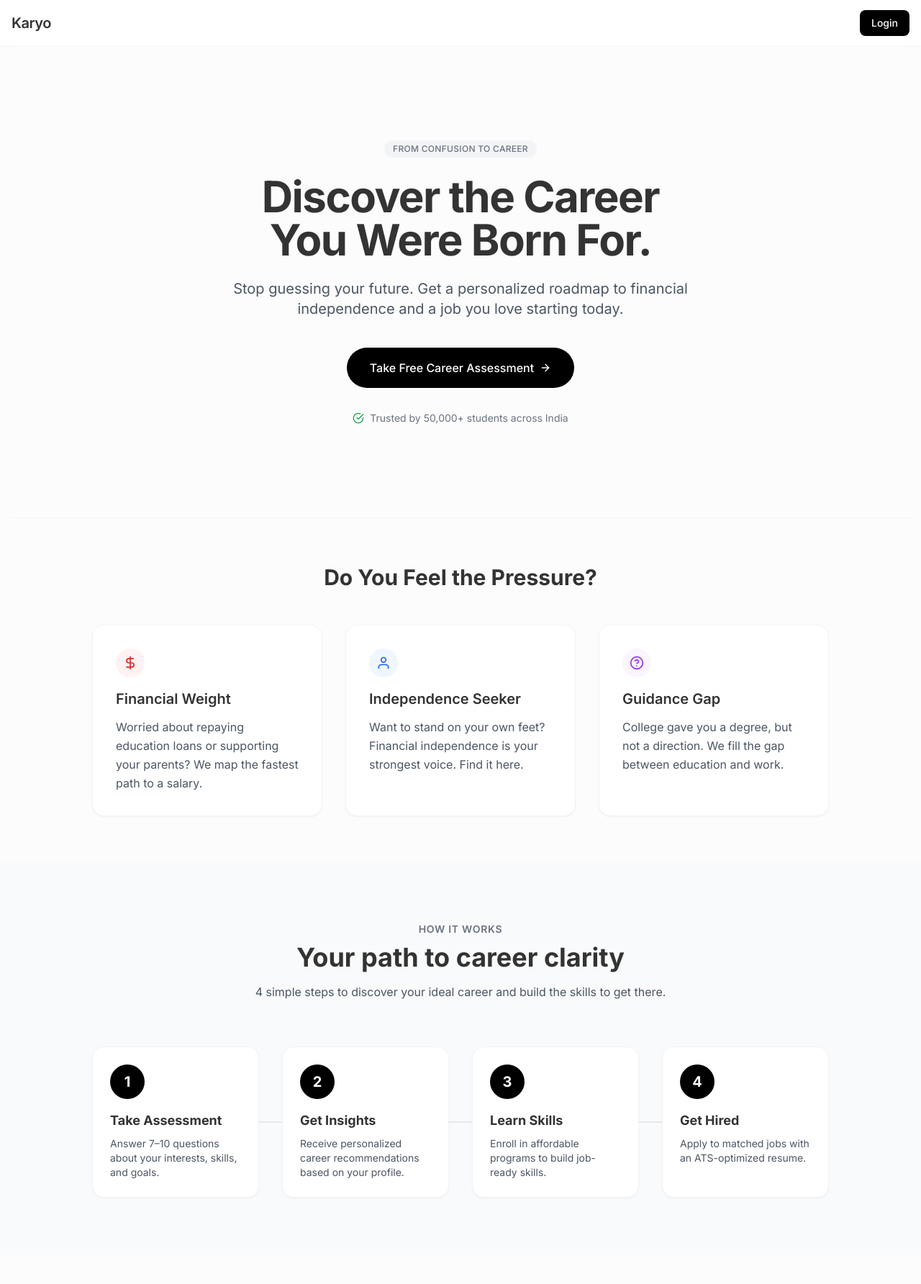
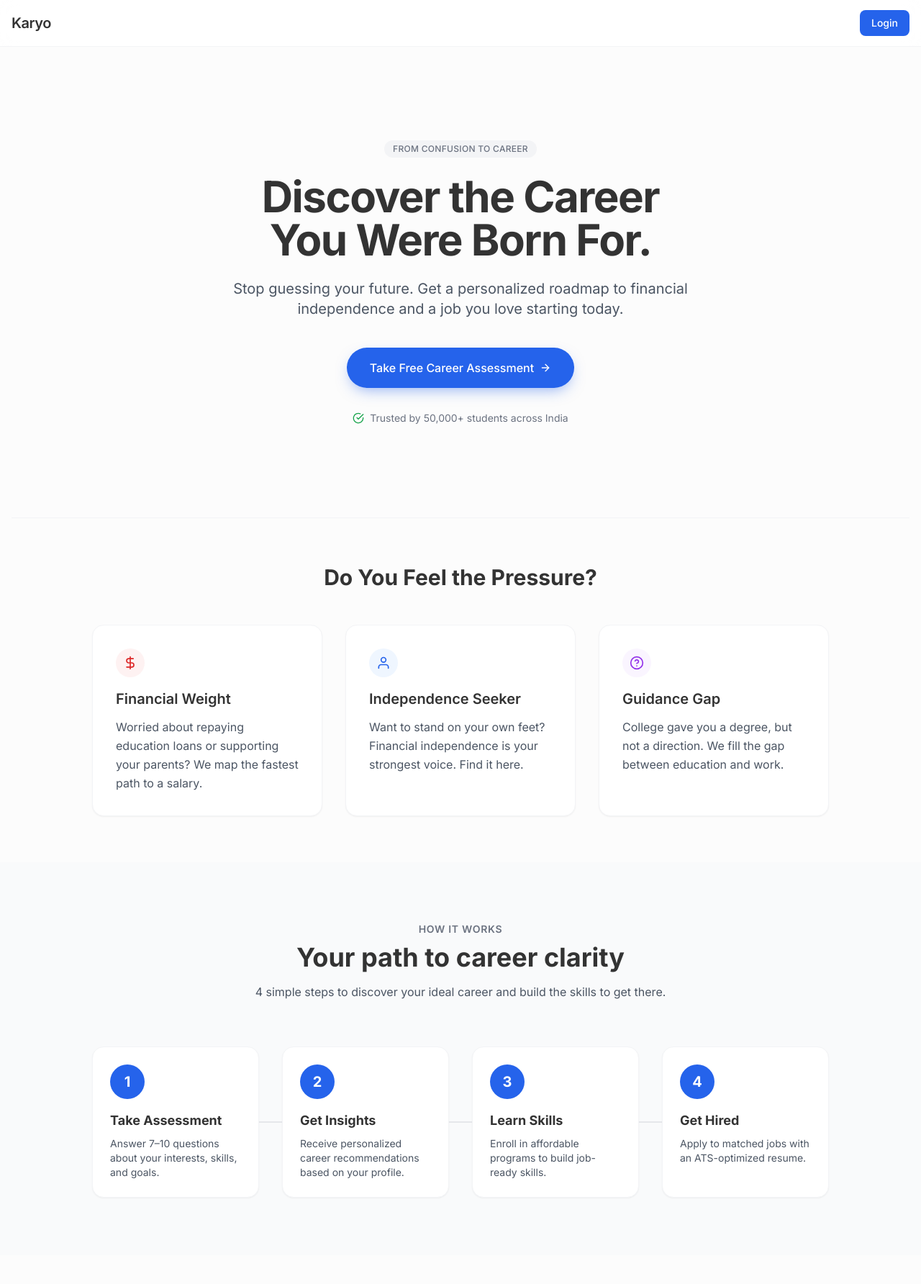
Before and after one commit to Recjvenik/careerhub, a Django app: page / in a window 1280 px wide. Shown: the top 1784 px of the page at 72% size. Run offline with Django 5.2, Linux system fonts and the light colour scheme.

Commit message:
color update

```diff
--- a/templates/assessments/question.html
+++ b/templates/assessments/question.html
@@ -53,7 +53,7 @@
                     <!-- Desktop button (hidden on mobile) -->
                     <div class="hidden sm:flex mt-10 justify-end">
                         <button type="submit"
-                            class="px-8 py-3 bg-black text-white rounded-lg font-medium hover:bg-gray-800 transition-all shadow-md hover:shadow-lg">
+                            class="px-8 py-3 bg-blue-600 text-white rounded-lg font-medium hover:bg-blue-700 transition-all shadow-md hover:shadow-lg">
                             {% if index|add:1 == total %}Submit Assessment{% else %}Next Question{% endif %}
                         </button>
                     </div>
@@ -67,7 +67,7 @@
 <div
     class="fixed bottom-0 left-0 right-0 bg-white border-t border-gray-200 px-4 py-4 flex items-center justify-center z-20 sm:hidden">
     <button type="submit" form="question-form"
-        class="w-full max-w-xs py-3 bg-black text-white rounded-lg font-medium hover:bg-gray-800 transition-all text-base">
+        class="w-full max-w-xs py-3 bg-blue-600 text-white rounded-lg font-medium hover:bg-blue-700 transition-all text-base">
         {% if index|add:1 == total %}Submit Assessment{% else %}Next Question{% endif %}
     </button>
 </div>
--- a/templates/assessments/start.html
+++ b/templates/assessments/start.html
@@ -40,7 +40,7 @@
             <form method="post" id="assessment-form" class="hidden sm:block">
                 {% csrf_token %}
                 <button type="submit"
-                    class="px-8 py-4 bg-black text-white rounded-lg font-medium hover:bg-gray-800 transition-all shadow-lg hover:shadow-xl transform hover:-translate-y-0.5">
+                    class="px-8 py-4 bg-blue-600 text-white rounded-lg font-medium hover:bg-blue-700 transition-all shadow-lg hover:shadow-xl transform hover:-translate-y-0.5">
                     Start Assessment
                 </button>
             </form>
@@ -56,7 +56,7 @@
 <div
     class="fixed bottom-0 left-0 right-0 bg-white border-t border-gray-200 px-4 py-4 flex items-center justify-center z-20 sm:hidden">
     <button type="submit" form="assessment-form-mobile"
-        class="w-full max-w-xs py-3 bg-black text-white rounded-lg font-medium hover:bg-gray-800 transition-all text-base">
+        class="w-full max-w-xs py-3 bg-blue-600 text-white rounded-lg font-medium hover:bg-blue-700 transition-all text-base">
         Start Assessment
     </button>
 </div>
--- a/templates/base.html
+++ b/templates/base.html
@@ -52,7 +52,8 @@
 
                 <!-- Gender-based SVG Avatar -->
                 {% if user.gender == 'Male' %}
-                <a href="{% url 'profile' %}" class="w-8 h-8 rounded-full bg-pink-100 flex items-center justify-center">
+                <a href="{% url 'profile' %}"
+                    class="w-8 h-8 rounded-full bg-pink-100 inline-flex items-center justify-center flex-shrink-0">
                     <svg xmlns="http://www.w3.org/2000/svg" viewBox="0 0 24 24" fill="currentColor"
                         class="w-5 h-5 text-pink-600">
                         <path fill-rule="evenodd"
@@ -61,7 +62,8 @@
                     </svg>
                 </a>
                 {% else %}
-                <a href="{% url 'profile' %}" class="w-8 h-8 rounded-full bg-blue-100 flex items-center justify-center">
+                <a href="{% url 'profile' %}"
+                    class="w-8 h-8 rounded-full bg-blue-100 inline-flex items-center justify-center flex-shrink-0">
                     <svg xmlns="http://www.w3.org/2000/svg" viewBox="0 0 24 24" fill="currentColor"
                         class="w-5 h-5 text-blue-600">
                         <path fill-rule="evenodd"
@@ -74,7 +76,7 @@
                 <!-- Desktop User Menu -->
                 <div class="hidden md:flex items-center gap-4">
                     <a href="{% url 'profile' %}" class="text-sm font-medium text-gray-600 hover:text-gray-900">
-                        {{ user.full_name }}</a>
+                        {{ user.full_name|default:user.email }}</a>
                     <form method="post" action="{% url 'logout' %}" class="inline">
                         {% csrf_token %}
                         <button type="submit"
@@ -94,7 +96,7 @@
                 </button>
                 {% else %}
                 <a href="{% url 'login' %}"
-                    class="text-sm font-medium px-4 py-2 rounded-lg bg-black text-white hover:bg-gray-800 transition-colors">Login</a>
+                    class="text-sm font-medium px-4 py-2 rounded-lg bg-blue-600 text-white hover:bg-blue-700 transition-colors">Login</a>
                 {% endif %}
             </div>
         </div>
@@ -124,7 +126,7 @@
                 </form>
                 {% else %}
                 <a href="{% url 'login' %}"
-                    class="block w-full text-center text-sm font-medium px-4 py-2 rounded-lg bg-black text-white hover:bg-gray-800 transition-colors">Login</a>
+                    class="block w-full text-center text-sm font-medium px-4 py-2 rounded-lg bg-blue-600 text-white hover:bg-blue-700 transition-colors">Login</a>
                 {% endif %}
             </div>
         </div>
--- a/templates/courses/course_list.html
+++ b/templates/courses/course_list.html
@@ -80,7 +80,7 @@
                         </button>
                         {% else %}
                         <a href="{% url 'enroll_course' course.slug %}"
-                            class="block w-full py-3 bg-black text-white text-center rounded-lg font-medium hover:bg-gray-800 transition-colors">
+                            class="block w-full py-3 bg-blue-600 text-white text-center rounded-lg font-medium hover:bg-blue-700 transition-colors">
                             Enroll Now
                         </a>
                         {% endif %}
--- a/templates/landing/index.html
+++ b/templates/landing/index.html
@@ -18,7 +18,8 @@
         <div class="flex flex-col sm:flex-row items-center justify-center gap-4">
             {% if assessment_completed %}
             <a href="{% url 'dashboard' %}"
-                class="w-full sm:w-auto px-8 py-4 bg-black text-white rounded-full font-medium hover:bg-gray-800 hover:scale-105 active:scale-95 transition-all duration-300 flex items-center justify-center gap-2">
+                class="w-full sm:w-auto px-8 py-4 bg-blue-600 text-white rounded-full font-medium shadow-lg hover:bg-blue-700 hover:-translate-y-1 hover:shadow-xl active:translate-y-0 transition-all duration-300 flex items-center justify-center gap-2"
+                style="box-shadow: 0 8px 20px -6px rgba(37, 99, 235, 0.5);">
                 Go to Dashboard
                 <svg xmlns="http://www.w3.org/2000/svg" width="16" height="16" viewBox="0 0 24 24" fill="none"
                     stroke="currentColor" stroke-width="2" stroke-linecap="round" stroke-linejoin="round">
@@ -28,7 +29,8 @@
             </a>
             {% else %}
             <a href="{% url 'start_assessment' %}"
-                class="w-full sm:w-auto px-8 py-4 bg-black text-white rounded-full font-medium hover:bg-gray-800 hover:scale-105 active:scale-95 transition-all duration-300 flex items-center justify-center gap-2">
+                class="w-full sm:w-auto px-8 py-4 bg-blue-600 text-white rounded-full font-medium shadow-lg hover:bg-blue-700 hover:-translate-y-1 hover:shadow-xl active:translate-y-0 transition-all duration-300 flex items-center justify-center gap-2"
+                style="box-shadow: 0 8px 20px -6px rgba(37, 99, 235, 0.5);">
                 Take Free Career Assessment
                 <svg xmlns="http://www.w3.org/2000/svg" width="16" height="16" viewBox="0 0 24 24" fill="none"
                     stroke="currentColor" stroke-width="2" stroke-linecap="round" stroke-linejoin="round">
@@ -114,7 +116,7 @@
                     <div
                         class="bg-white p-6 rounded-2xl border border-gray-100 shadow-sm h-full relative z-10 group-hover:shadow-lg group-hover:-translate-y-1 transition-all duration-300">
                         <div
-                            class="w-12 h-12 bg-black text-white rounded-full flex items-center justify-center text-xl font-bold mb-4">
+                            class="w-12 h-12 bg-blue-600 text-white rounded-full flex items-center justify-center text-xl font-bold mb-4">
                             1</div>
                         <h3 class="text-lg font-bold mb-2">Take Assessment</h3>
                         <p class="text-sm text-gray-600">Answer 7–10 questions about your interests, skills, and goals.
@@ -129,7 +131,7 @@
                     <div
                         class="bg-white p-6 rounded-2xl border border-gray-100 shadow-sm h-full relative z-10 group-hover:shadow-lg group-hover:-translate-y-1 transition-all duration-300">
                         <div
-                            class="w-12 h-12 bg-black text-white rounded-full flex items-center justify-center text-xl font-bold mb-4">
+                            class="w-12 h-12 bg-blue-600 text-white rounded-full flex items-center justify-center text-xl font-bold mb-4">
                             2</div>
                         <h3 class="text-lg font-bold mb-2">Get Insights</h3>
                         <p class="text-sm text-gray-600">Receive personalized career recommendations based on your
@@ -144,7 +146,7 @@
                     <div
                         class="bg-white p-6 rounded-2xl border border-gray-100 shadow-sm h-full relative z-10 group-hover:shadow-lg group-hover:-translate-y-1 transition-all duration-300">
                         <div
-                            class="w-12 h-12 bg-black text-white rounded-full flex items-center justify-center text-xl font-bold mb-4">
+                            class="w-12 h-12 bg-blue-600 text-white rounded-full flex items-center justify-center text-xl font-bold mb-4">
                             3</div>
                         <h3 class="text-lg font-bold mb-2">Learn Skills</h3>
                         <p class="text-sm text-gray-600">Enroll in affordable programs to build job-ready skills.</p>
@@ -158,7 +160,7 @@
                     <div
                         class="bg-white p-6 rounded-2xl border border-gray-100 shadow-sm h-full relative z-10 group-hover:shadow-lg group-hover:-translate-y-1 transition-all duration-300">
                         <div
-                            class="w-12 h-12 bg-black text-white rounded-full flex items-center justify-center text-xl font-bold mb-4">
+                            class="w-12 h-12 bg-blue-600 text-white rounded-full flex items-center justify-center text-xl font-bold mb-4">
                             4</div>
                         <h3 class="text-lg font-bold mb-2">Get Hired</h3>
                         <p class="text-sm text-gray-600">Apply to matched jobs with an ATS-optimized resume.</p>
@@ -572,7 +574,7 @@
 
             <!-- Dots -->
             <div class="flex justify-center gap-2 mt-8">
-                <button class="w-2 h-2 rounded-full bg-black transition-all duration-300 dot-btn"
+                <button class="w-2 h-2 rounded-full bg-blue-600 transition-all duration-300 dot-btn"
                     data-index="0"></button>
                 <button class="w-2 h-2 rounded-full bg-gray-300 transition-all duration-300 dot-btn"
                     data-index="1"></button>
@@ -614,10 +616,10 @@
                 dots.forEach((dot, index) => {
                     if (index === dotIndex) {
                         dot.classList.remove('bg-gray-300');
-                        dot.classList.add('bg-black');
+                        dot.classList.add('bg-blue-600');
                     } else {
                         dot.classList.add('bg-gray-300');
-                        dot.classList.remove('bg-black');
+                        dot.classList.remove('bg-blue-600');
                     }
                 });
             }
--- a/templates/users/forgot_password.html
+++ b/templates/users/forgot_password.html
@@ -30,7 +30,7 @@
 
             <div>
                 <button type="submit"
-                    class="group relative w-full flex justify-center py-3 px-4 border border-transparent text-sm font-medium rounded-lg text-white bg-black hover:bg-gray-800 focus:outline-none focus:ring-2 focus:ring-offset-2 focus:ring-black transition-colors">
+                    class="group relative w-full flex justify-center py-3 px-4 border border-transparent text-sm font-medium rounded-lg text-white bg-blue-600 hover:bg-blue-700 focus:outline-none focus:ring-2 focus:ring-offset-2 focus:ring-blue-600 transition-colors">
                     Send OTP
                 </button>
             </div>
--- a/templates/users/login.html
+++ b/templates/users/login.html
@@ -52,7 +52,7 @@
 
             <div>
                 <button type="submit"
-                    class="group relative w-full flex justify-center py-3 px-4 border border-transparent text-sm font-medium rounded-lg text-white bg-black hover:bg-gray-800 focus:outline-none focus:ring-2 focus:ring-offset-2 focus:ring-black transition-colors">
+                    class="group relative w-full flex justify-center py-3 px-4 border border-transparent text-sm font-medium rounded-lg text-white bg-blue-600 hover:bg-blue-700 focus:outline-none focus:ring-2 focus:ring-offset-2 focus:ring-blue-600 transition-colors">
                     Sign in
                 </button>
             </div>
--- a/templates/users/profile.html
+++ b/templates/users/profile.html
@@ -13,7 +13,7 @@
                     <span class="text-sm sm:text-base text-black font-bold">{{ completion_percentage }}%</span>
                 </div>
                 <div class="w-full bg-gray-200 rounded-full h-2">
-                    <div class="bg-black h-2 rounded-full transition-all duration-500"
+                    <div class="bg-blue-600 h-2 rounded-full transition-all duration-500"
                         style="width: {{ completion_percentage }}%"></div>
                 </div>
             </div>
@@ -182,7 +182,7 @@
                 <div class="hidden sm:flex items-center justify-end gap-x-6 mt-6">
                     <a href="/" class="text-sm font-semibold text-gray-900 hover:text-gray-700">Cancel</a>
                     <button type="submit"
-                        class="px-4 py-2 bg-black text-white rounded-md font-medium hover:bg-gray-800 transition-all flex items-center gap-2 text-sm">Save</button>
+                        class="px-4 py-2 bg-blue-600 text-white rounded-md font-medium hover:bg-blue-700 transition-all flex items-center gap-2 text-sm">Save</button>
                 </div>
             </form>
         </div>
@@ -194,7 +194,7 @@
         <a href="/"
             class="flex-1 max-w-[140px] text-center py-2.5 border-2 border-gray-300 rounded-lg text-base font-semibold text-gray-700 hover:bg-gray-50 transition-all">Cancel</a>
         <button type="submit" form="profile-form"
-            class="flex-1 max-w-[140px] py-2.5 bg-black text-white rounded-lg font-medium hover:bg-gray-800 transition-all text-base">Save</button>
+            class="flex-1 max-w-[140px] py-2.5 bg-blue-600 text-white rounded-lg font-medium hover:bg-blue-700 transition-all text-base">Save</button>
     </div>
 </div>
 
--- a/templates/users/register.html
+++ b/templates/users/register.html
@@ -66,7 +66,7 @@
 
             <div>
                 <button type="submit"
-                    class="group relative w-full flex justify-center py-3 px-4 border border-transparent text-sm font-medium rounded-lg text-white bg-black hover:bg-gray-800 focus:outline-none focus:ring-2 focus:ring-offset-2 focus:ring-black transition-colors">
+                    class="group relative w-full flex justify-center py-3 px-4 border border-transparent text-sm font-medium rounded-lg text-white bg-blue-600 hover:bg-blue-700 focus:outline-none focus:ring-2 focus:ring-offset-2 focus:ring-blue-600 transition-colors">
                     Create Account
                 </button>
 
--- a/templates/users/verify_otp.html
+++ b/templates/users/verify_otp.html
@@ -26,14 +26,14 @@
                 <div>
                     <label for="otp" class="sr-only">OTP</label>
                     <input id="otp" name="otp" type="text" required
-                        class="appearance-none rounded-none relative block w-full px-3 py-3 border border-gray-300 placeholder-gray-500 text-gray-900 rounded-md focus:outline-none focus:ring-black focus:border-black focus:z-10 sm:text-sm"
+                        class="appearance-none rounded-none relative block w-full px-3 py-3 border border-gray-300 placeholder-gray-500 text-gray-900 rounded-md focus:outline-none focus:ring-blue-600 focus:border-black focus:z-10 sm:text-sm"
                         placeholder="Enter OTP">
                 </div>
             </div>
 
             <div>
                 <button type="submit"
-                    class="group relative w-full flex justify-center py-3 px-4 border border-transparent text-sm font-medium rounded-md text-white bg-black hover:bg-gray-800 focus:outline-none focus:ring-2 focus:ring-offset-2 focus:ring-black">
+                    class="group relative w-full flex justify-center py-3 px-4 border border-transparent text-sm font-medium rounded-md text-white bg-blue-600 hover:bg-blue-700 focus:outline-none focus:ring-2 focus:ring-offset-2 focus:ring-blue-600">
                     Verify & Login
                 </button>
             </div>
--- a/users/models.py
+++ b/users/models.py
@@ -5,7 +5,7 @@ from .managers import CustomUserManager
 
 class CustomUser(AbstractUser):
     username = None
-    mobile = models.CharField(_('mobile number'), max_length=15, unique=True)
+    mobile = models.CharField(_('mobile number'), max_length=15, unique=True, blank=True, null=True)
     email = models.EmailField(_('email address'), unique=True, blank=True, null=True)
     full_name = models.CharField(max_length=255, blank=True)
     location = models.CharField(max_length=255, blank=True)
@@ -23,7 +23,7 @@ class CustomUser(AbstractUser):
     objects = CustomUserManager()
 
     def __str__(self):
-        return self.mobile
+        return self.mobile or self.email or f"User {self.pk}"
 
 class OTP(models.Model):
     mobile = models.CharField(max_length=15)
```
Also changed, not shown: templates/socialaccount/authentication_error.html (added, +33 -0 lines), templates/users/dashboard.html (+5 -5 lines), users/managers.py (+6 -3 lines), users/migrations/0006_alter_customuser_mobile.py (added).
